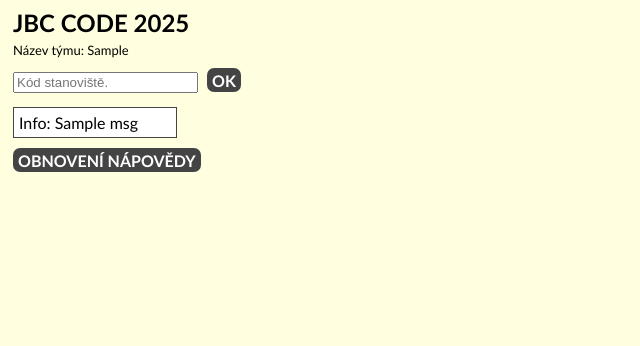
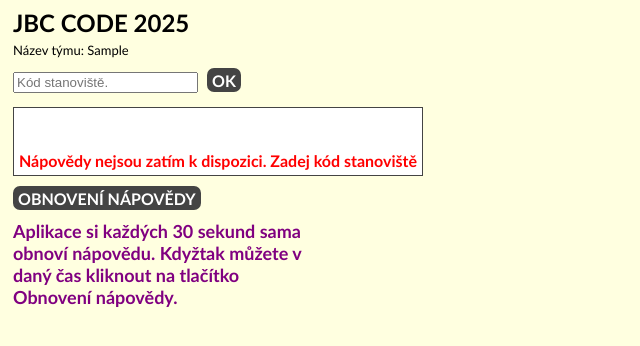
Before and after one commit to simak911/sifrovacka, a Flask app: template templates/main.html in a window 1280 px wide. Shown: the top 346 px of the page, without its empty margins (0-640 px from the left). Run offline with Flask 3, Linux system fonts and the light colour scheme; the template is opened without the code that fills it: most values are stand-ins (such as "Sample title", 1, 10 or a date in 2020).

Commit message:
final bullshit js

```diff
--- a/app.py
+++ b/app.py
@@ -172,13 +172,16 @@ def get_hint():
         (hintstring, status) = get_hint_string(uid)
         color = 'neg'
         if status: color = 'neut'
-        return render_template('main.html', msg=f'\n \n {hintstring}', msgcolor=color, tn=gettn(uid))
+        return {
+            'msg': f'\n \n {hintstring}',
+            'suc': color
+        }
     except:
         try:
             uid = format(request.args.get('tname'))
-            return render_template('main.html', msg='', msgcolor='neut', tn=gettn(uid))
+            return {'msg': '', 'suc': 'neut'}
         except:
-            return render_template('main.html', msg='Tým neexistuje.', msgcolor='neg', tn=gettn(uid))
+            return {'msg': 'Tým neexistuje.', 'suc': 'neg'}
 
 @app.route('/get-stats')
 def get_stats():
--- a/data/hints.csv
+++ b/data/hints.csv
@@ -1,6 +1,6 @@
 TATO RADKA JE K NICEMU
--2;vtip;Ahoj!;60;Vítej na JBC CODE 2025.;60;Jsem Tvoje nápovědní aplikace a snad Ti budu dobře fungovat.;60;Užij si hru!;60
--1;ahoj;Co budeš dneska dělat?;30;Jdu si koupit brýle!;50;A pak?;50;Pak uvidím!;30
+-2;ahoj;Ahoj!;60;Vítej na JBC CODE 2025.;60;Jsem Tvoje nápovědní aplikace a snad Ti budu dobře fungovat.;60;Užij si hru!;60
+-1;vtip;Co budeš dneska dělat?;30;Jdu si koupit brýle!;50;A pak?;50;Pak uvidím!;30
 1;jshd;tma;900;oko;600;nevidí;900;Restaurace AG club - velký pařez naproti;1200
 2;utsh;zastaralá;900;technologie;600;mobil;900;U Kynčlů - slepá ulice zezadu;1800
 3;rwgy;pípání;900;Galerie vzadu dole;2400;;;;
--- a/static/scripts/script_main.js
+++ b/static/scripts/script_main.js
@@ -1,9 +1,25 @@
+const maxload = 30
 var last_call = Date.now();
+var last_call_2 = Date.now();
+const navType = performance.getEntriesByType("navigation")[0].type;
 
 function getTeamName(){
     const urlParams = new URLSearchParams(window.location.search);
     return urlParams.get('tname');
 }
+
+async function updateHintData() {
+  const baseurl = window.location.origin;
+  const teamname = getTeamName();
+  const resp = await fetch (`${baseurl}/get-hint?tname=${teamname}`);
+  const json = await resp.json()
+  const msg = json.msg
+  const suc = json.suc
+  const elem = document.getElementById('textinfo');
+  elem.innerHTML = msg
+  elem.classList = [suc]
+  }
+
 
 async function init() {
   const baseurl = window.location.origin;
@@ -11,13 +27,22 @@ async function init() {
   const response = await fetch(url);
   const json = await response.json();
   const speed = json.speed;
-  const wait_time = Math.floor(20 / speed);
+  const wait_time = Math.floor(maxload / speed);
+  setInterval(updateHintData, wait_time * 1000);
+  if (sessionStorage.getItem("pageLoaded") || (navType == "reload")) {}
+  else {
+    last_call_2 = Date.now() - 2000 * maxload;
+    sessionStorage.setItem("pageLoaded", "true");
+    updateHintData();
+  }
   setListeners(wait_time);
 }
 
 function setListeners(wait_time){
   document.getElementById("confirm").addEventListener("click", function() {
-      last_call = Date.now();
+      const cooldown = (Date.now() - last_call_2);
+      if (cooldown > wait_time * 1000) {
+      last_call_2 = Date.now();
       const teamname = getTeamName();
       const levelcode = document.getElementById("levelcode").value;
       const baseurl = window.location.origin;
@@ -28,17 +53,18 @@ function setListeners(wait_time){
       else {
         alert("Vyplň kód stanoviště.");
       }
+      }
+      else {
+      const staystill = Math.floor(wait_time - cooldown / 1000)
+      alert(`Prosím počkej ${staystill} sekund a pak klikni.`)
+    }
   });
 
   document.getElementById("refreshbut").addEventListener("click", function() {
     const cooldown = (Date.now() - last_call);
     if (cooldown > wait_time * 1000) {
-      const baseurl = window.location.origin;
-      const teamname = getTeamName();
-      if (teamname) {
-        const url = `${baseurl}/get-hint?tname=${teamname}`;
-        window.open(url, "_self")
-      }
+      last_call = Date.now();
+      updateHintData()
     }
     else {
       const staystill = Math.floor(wait_time - cooldown / 1000)
--- a/templates/index.html
+++ b/templates/index.html
@@ -14,7 +14,7 @@
         <button id="loginbutton" class="mbutton">OK</button>
     </div>
     <div id ="textinfo" class={{msgcolor}}>Info: {{msg}}</div>
-    <p id="devinfo"> Do aplikace přidám češtinu a ještě měním posílání nápověd, aby se nemuselo mačkat tlačítko REFRESH HINT (ještě dnes). Podněty k aplikaci pište na +420732781691 SMSkou.</p>
+    <p id="devinfo">Kdyby něco nefungovalo, pište na 732781691. Autor aplikace.</p>
     <script src="{{ url_for('static', filename='scripts/script_index.js') }}"></script>
 </body>
 </html>
--- a/templates/main.html
+++ b/templates/main.html
@@ -18,6 +18,8 @@
     <div>
         <button class="mbutton" id="refreshbut">OBNOVENÍ NÁPOVĚDY</button>
     </div>
+    <p id="devinfo">Aplikace si každých 30 sekund sama obnoví nápovědu. Kdyžtak můžete v daný čas kliknout na tlačítko Obnovení nápovědy.
+    </p>
     <script src="{{ url_for('static', filename='scripts/script_main.js') }}"></script>
 </body>
 </html>
```
